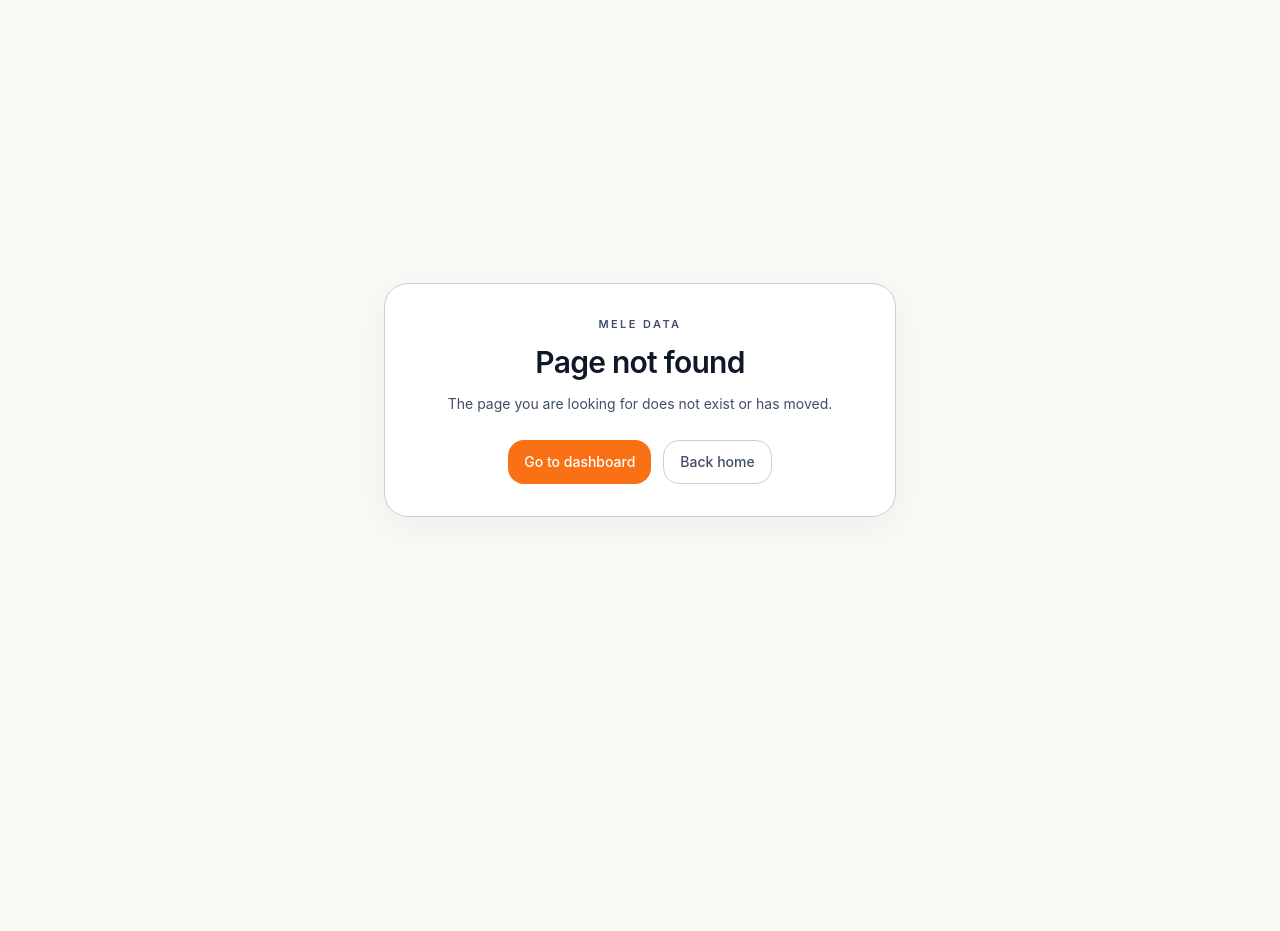
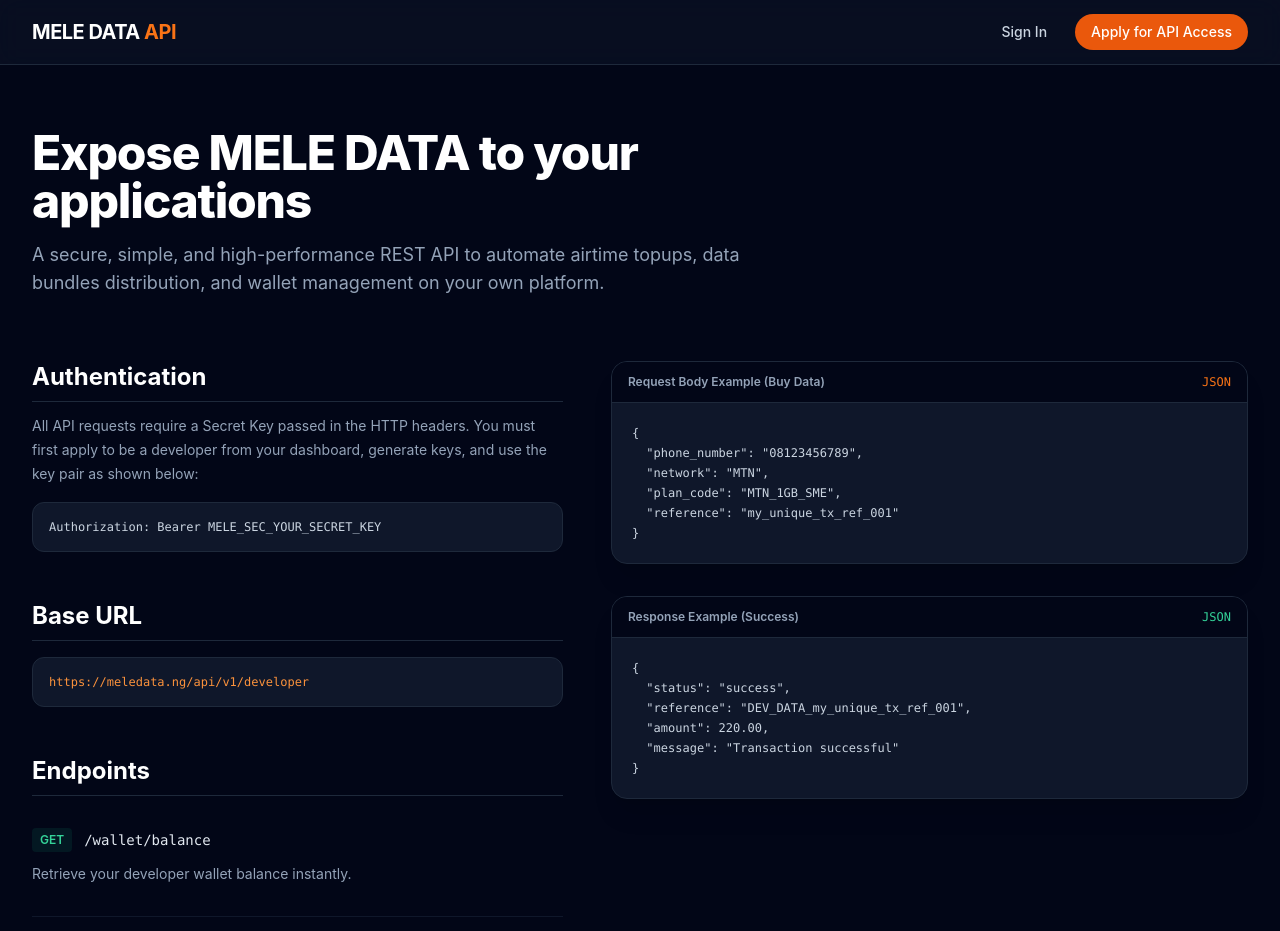
Before and after one commit to mustaphamelemustapha/VTU, a Next.js app in the folder vtu-web-next/: page /developer/docs in a window 1280 px wide. Before the commit this address had no page. Shown: the top 931 px of the page. Before the commit the page ends 800 px from the top, so only its background shows below. Built offline with nearby package versions, Linux system fonts and the light colour scheme.

Commit message:
feat: add developer documentation page and link it in the landing page navigation

```diff
--- /dev/null
+++ b/vtu-web-next/src/app/developer/docs/page.jsx
@@ -0,0 +1,130 @@
+import Link from 'next/link';
+
+export const metadata = {
+  title: 'MELE DATA | Developer API Documentation',
+  description: 'Integrate mobile airtime, data, and utility payments into your application with our high-speed API.',
+};
+
+export default function DevDocs() {
+  return (
+    <div className="min-h-screen bg-slate-950 text-slate-100 selection:bg-orange-500 selection:text-white">
+      {/* Navbar */}
+      <header className="border-b border-slate-800 bg-slate-900/50 backdrop-blur-md sticky top-0 z-50">
+        <div className="mx-auto flex h-16 max-w-7xl items-center justify-between px-4 sm:px-6 lg:px-8">
+          <Link href="/" className="text-xl font-bold tracking-tight text-white hover:text-orange-500 transition-colors">
+            MELE DATA <span className="text-orange-500">API</span>
+          </Link>
+          <div className="flex gap-4">
+            <Link href="/login" className="text-sm font-medium text-slate-300 hover:text-white transition-colors py-2 px-3">
+              Sign In
+            </Link>
+            <Link href="/register" className="text-sm font-medium bg-orange-600 hover:bg-orange-500 text-white rounded-full py-2 px-4 transition-all">
+              Apply for API Access
+            </Link>
+          </div>
+        </div>
+      </header>
+
+      {/* Hero Section */}
+      <main className="mx-auto max-w-7xl px-4 py-16 sm:px-6 lg:px-8">
+        <div className="text-center lg:text-left max-w-3xl">
+          <h1 className="text-4xl font-extrabold tracking-tight text-white sm:text-5xl">
+            Expose MELE DATA to your applications
+          </h1>
+          <p className="mt-4 text-lg text-slate-400">
+            A secure, simple, and high-performance REST API to automate airtime topups, data bundles distribution, and wallet management on your own platform.
+          </p>
+        </div>
+
+        <div className="mt-16 grid gap-12 lg:grid-cols-[1fr_1.2fr]">
+          {/* Docs Section */}
+          <div className="space-y-12">
+            {/* Auth */}
+            <section id="authentication">
+              <h2 className="text-2xl font-bold text-white border-b border-slate-800 pb-2">Authentication</h2>
+              <p className="mt-3 text-slate-400 text-sm leading-6">
+                All API requests require a Secret Key passed in the HTTP headers. You must first apply to be a developer from your dashboard, generate keys, and use the key pair as shown below:
+              </p>
+              <div className="mt-4 bg-slate-900 border border-slate-800 rounded-xl p-4 font-mono text-xs text-slate-300 overflow-x-auto">
+                Authorization: Bearer MELE_SEC_YOUR_SECRET_KEY
+              </div>
+            </section>
+
+            {/* Base URL */}
+            <section id="base-url">
+              <h2 className="text-2xl font-bold text-white border-b border-slate-800 pb-2">Base URL</h2>
+              <div className="mt-4 bg-slate-900 border border-slate-800 rounded-xl p-4 font-mono text-xs text-orange-400">
+                https://meledata.ng/api/v1/developer
+              </div>
+            </section>
+
+            {/* Endpoints Details */}
+            <section id="endpoints" className="space-y-8">
+              <h2 className="text-2xl font-bold text-white border-b border-slate-800 pb-2">Endpoints</h2>
+
+              {/* Balance */}
+              <div className="space-y-3">
+                <div className="flex items-center gap-3">
+                  <span className="bg-emerald-500/10 text-emerald-400 text-xs font-semibold px-2 py-1 rounded">GET</span>
+                  <span className="font-mono text-sm text-slate-200">/wallet/balance</span>
+                </div>
+                <p className="text-slate-400 text-sm">Retrieve your developer wallet balance instantly.</p>
+              </div>
+
+              {/* Data Purchase */}
+              <div className="space-y-3 pt-4 border-t border-slate-900">
+                <div className="flex items-center gap-3">
+                  <span className="bg-orange-500/10 text-orange-400 text-xs font-semibold px-2 py-1 rounded">POST</span>
+                  <span className="font-mono text-sm text-slate-200">/data/purchase</span>
+                </div>
+                <p className="text-slate-400 text-sm">Purchase a mobile data plan. Idempotency is enforced using your custom reference.</p>
+              </div>
+
+              {/* Airtime Purchase */}
+              <div className="space-y-3 pt-4 border-t border-slate-900">
+                <div className="flex items-center gap-3">
+                  <span className="bg-orange-500/10 text-orange-400 text-xs font-semibold px-2 py-1 rounded">POST</span>
+                  <span className="font-mono text-sm text-slate-200">/airtime/purchase</span>
+                </div>
+                <p className="text-slate-400 text-sm">Purchase airtime topups for any recipient phone number.</p>
+              </div>
+            </section>
+          </div>
+
+          {/* Code Playgrounds / Payloads */}
+          <div className="space-y-8 lg:sticky lg:top-24 h-fit">
+            <div className="bg-slate-900 border border-slate-800 rounded-2xl overflow-hidden shadow-xl">
+              <div className="bg-slate-950 border-b border-slate-800 px-4 py-3 flex items-center justify-between">
+                <span className="text-xs font-semibold text-slate-400">Request Body Example (Buy Data)</span>
+                <span className="text-xs font-mono text-orange-500">JSON</span>
+              </div>
+              <pre className="p-5 font-mono text-xs text-slate-300 overflow-x-auto leading-5">
+{`{
+  "phone_number": "08123456789",
+  "network": "MTN",
+  "plan_code": "MTN_1GB_SME",
+  "reference": "my_unique_tx_ref_001"
+}`}
+              </pre>
+            </div>
+
+            <div className="bg-slate-900 border border-slate-800 rounded-2xl overflow-hidden shadow-xl">
+              <div className="bg-slate-950 border-b border-slate-800 px-4 py-3 flex items-center justify-between">
+                <span className="text-xs font-semibold text-slate-400">Response Example (Success)</span>
+                <span className="text-xs font-mono text-emerald-400">JSON</span>
+              </div>
+              <pre className="p-5 font-mono text-xs text-slate-300 overflow-x-auto leading-5">
+{`{
+  "status": "success",
+  "reference": "DEV_DATA_my_unique_tx_ref_001",
+  "amount": 220.00,
+  "message": "Transaction successful"
+}`}
+              </pre>
+            </div>
+          </div>
+        </div>
+      </main>
+    </div>
+  );
+}
--- a/vtu-web-next/src/components/landing-page.jsx
+++ b/vtu-web-next/src/components/landing-page.jsx
@@ -254,7 +254,10 @@ function Header() {
             ))}
           </nav>
 
-          <div className="hidden items-center gap-3 sm:flex">
+          <div className="hidden items-center gap-4 sm:flex">
+            <Link href="/developer/docs" className="text-sm font-medium text-muted-foreground hover:text-foreground transition-colors mr-2">
+              For Developers
+            </Link>
             <Button asChild variant="secondary" className="h-11 rounded-full border-border bg-card px-5 text-muted-foreground hover:bg-secondary">
               <Link href="/login">Sign In</Link>
             </Button>
@@ -647,6 +650,7 @@ function Footer() {
                 <div><a href="#trust" className="hover:text-white">Why choose us</a></div>
                 <div><a href="#about" className="hover:text-white">About</a></div>
                 <div><a href="#faq" className="hover:text-white">FAQ</a></div>
+                <div><Link href="/developer/docs" className="hover:text-white">Developer Docs</Link></div>
               </div>
             </div>
             <div>
```
